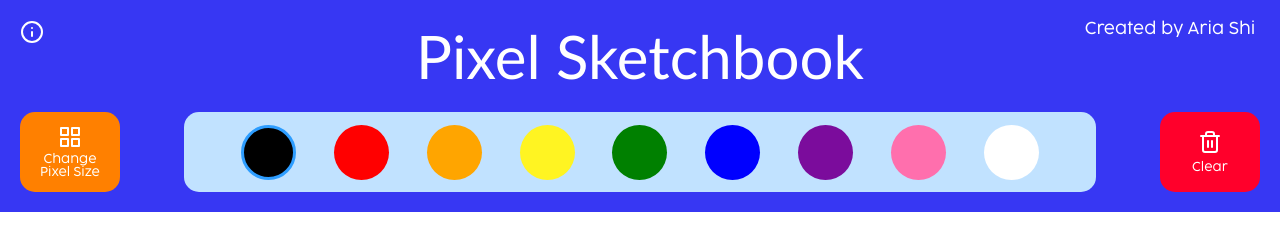
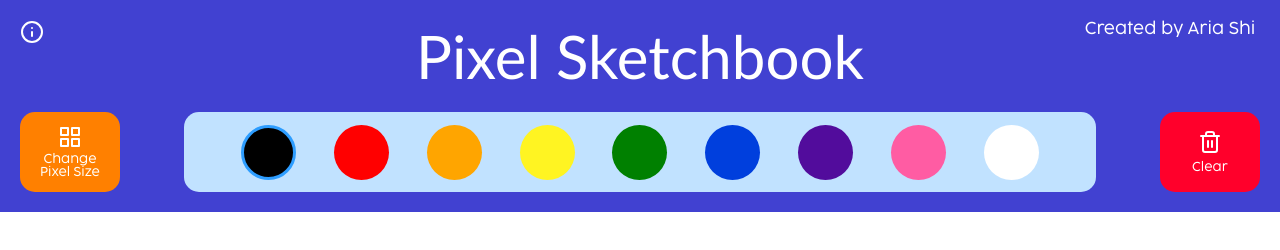
Before and after one commit to ariashi15/etch-a-sketch, a plain HTML site: page index.html in a window 1280 px wide. Shown: the top 250 px of the page. Drawn offline with Linux system fonts and the light colour scheme; a web font is replaced by a local one.

Commit message:
changed some colors

```diff
--- a/styles.css
+++ b/styles.css
@@ -21,7 +21,7 @@ body {
     align-items: flex-start;
     text-align: center;
     color: white;
-    background-color: rgb(55, 55, 243);
+    background-color: rgb(65, 65, 209);
     margin: 0;
     padding-left: 20px;
     padding-right: 20px;
@@ -97,7 +97,7 @@ ul {
     display: flex;
     justify-content: space-between;
     padding: 20px;
-    background-color: rgb(55, 55, 243);
+    background-color: rgb(65, 65, 209);
 }
 
 .tool {
@@ -195,15 +195,15 @@ ul {
 }
 
 #blue {
-    background-color: blue;
+    background-color: rgb(0, 63, 221);
 }
 
 #purple {
-    background-color: rgb(123, 12, 156);
+    background-color: rgb(82, 12, 156);
 }
 
 #pink {
-    background-color: rgb(255, 111, 173);
+    background-color: rgb(255, 92, 163);
 }
 
 #white {
```
